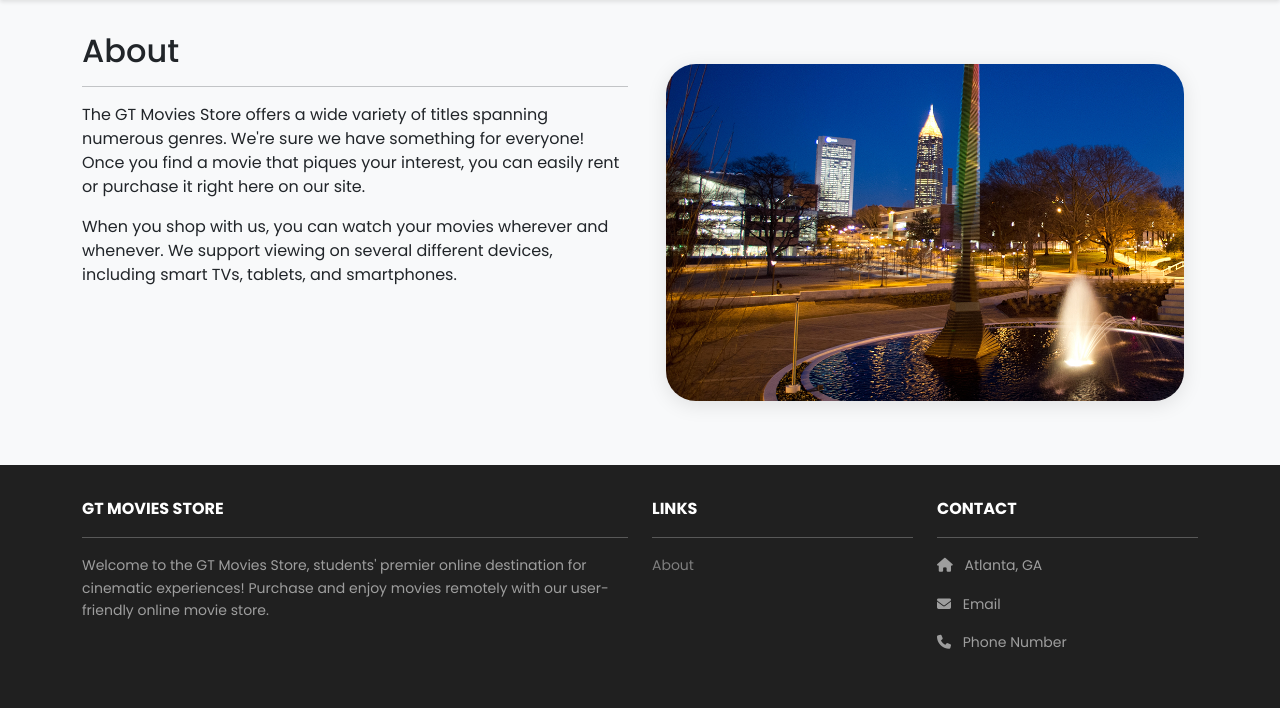
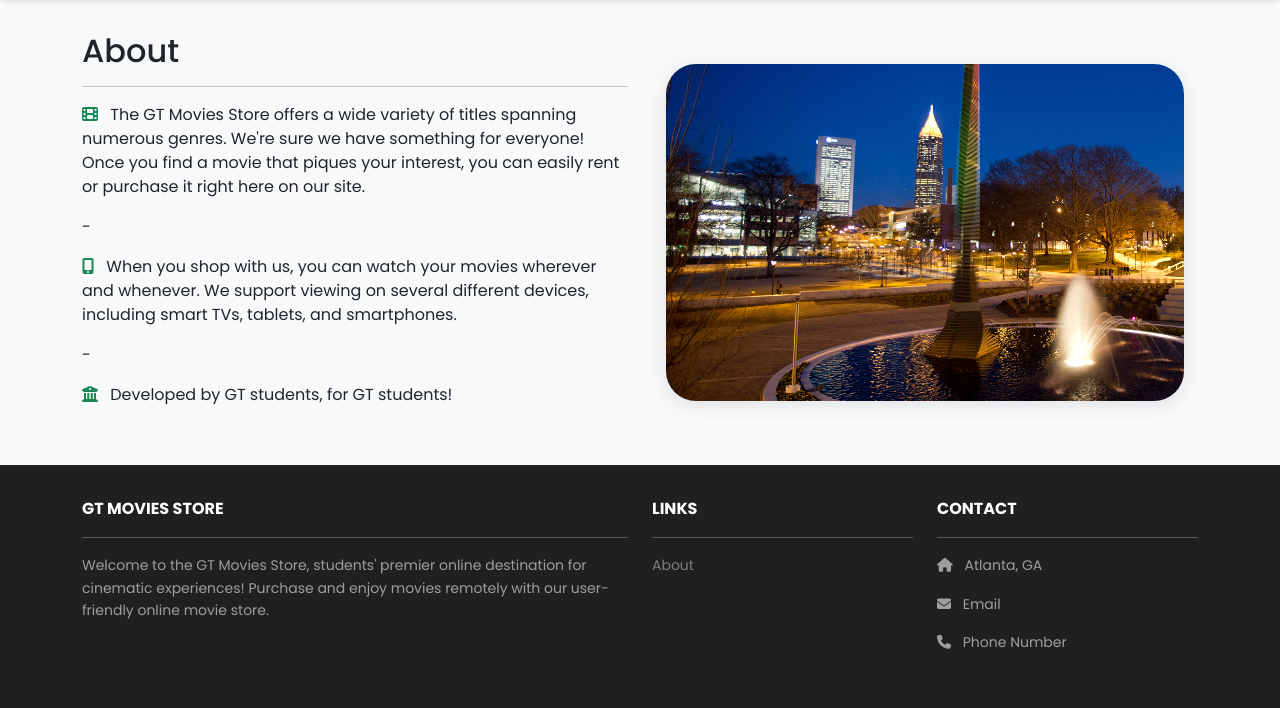
Before and after one commit to shailenamin/GTMoviesStore, a Django app: page /about in a window 1280 px wide. Shown: the part 82-790 px from the top of the page. Run offline with Django 5.2, Linux system fonts and the light colour scheme; some libraries are stand-ins or nearby versions.

Commit message:
Update about.html
text edits and additions

```diff
--- a/home/templates/home/about.html
+++ b/home/templates/home/about.html
@@ -8,14 +8,22 @@
         <h2>About</h2>
         <hr />
         <p>
-           The GT Movies Store offers a wide variety of titles
-           spanning numerous genres. We're sure we have something for everyone!
-           Once you find a movie that piques your interest, you can easily
-           rent or purchase it right here on our site.
+          <i class="fas fa-film me-2 text-success"></i>
+          The GT Movies Store offers a wide variety of titles
+          spanning numerous genres. We're sure we have something for everyone!
+          Once you find a movie that piques your interest, you can easily
+          rent or purchase it right here on our site.
         </p>
+        <p>-</p>
         <p>
+          <i class="fas fa-mobile-alt me-2 text-success"></i>
           When you shop with us, you can watch your movies wherever and whenever.
           We support viewing on several different devices, including smart TVs, tablets, and smartphones.
+        </p>
+        <p>-</p>
+        <p>
+          <i class="fas fa-university me-2 text-success"></i>
+          Developed by GT students, for GT students!
         </p>
       </div>
       <div class="col-md-6 mx-auto mb-3 text-center">
```
